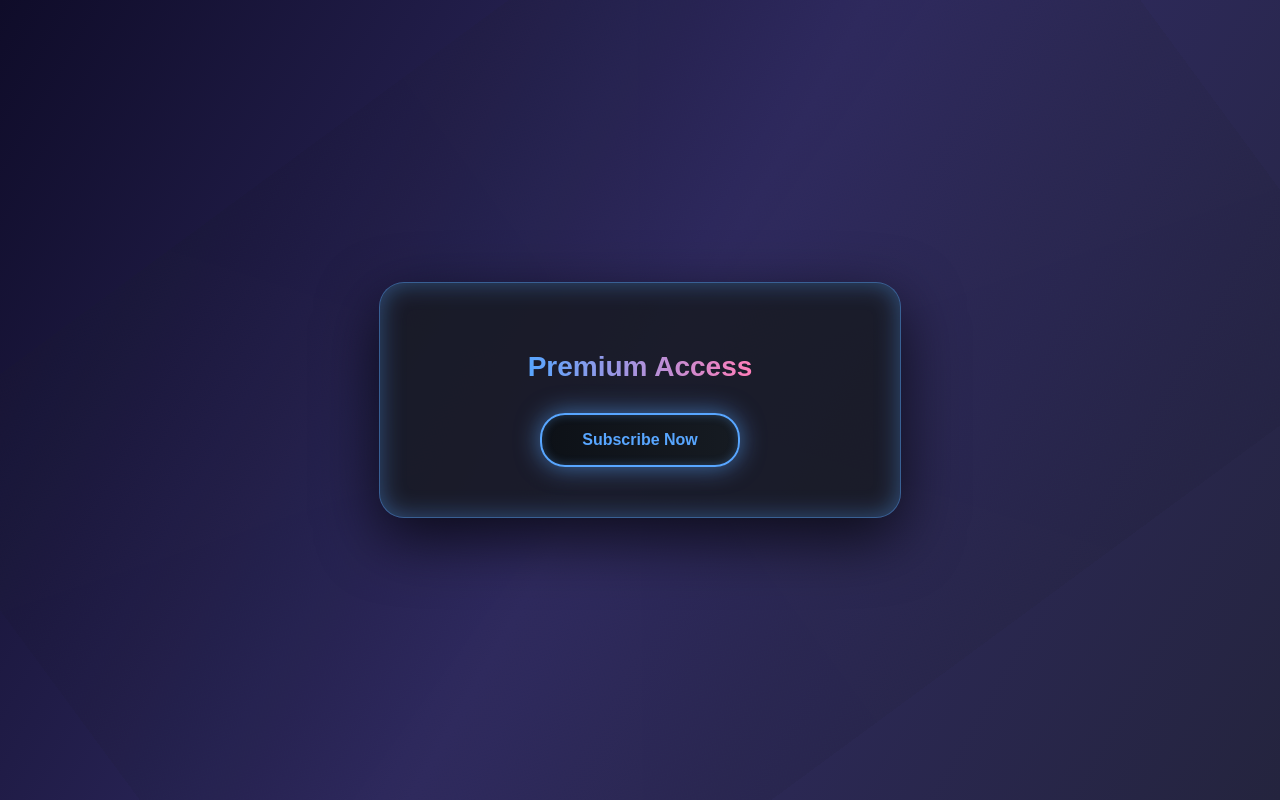
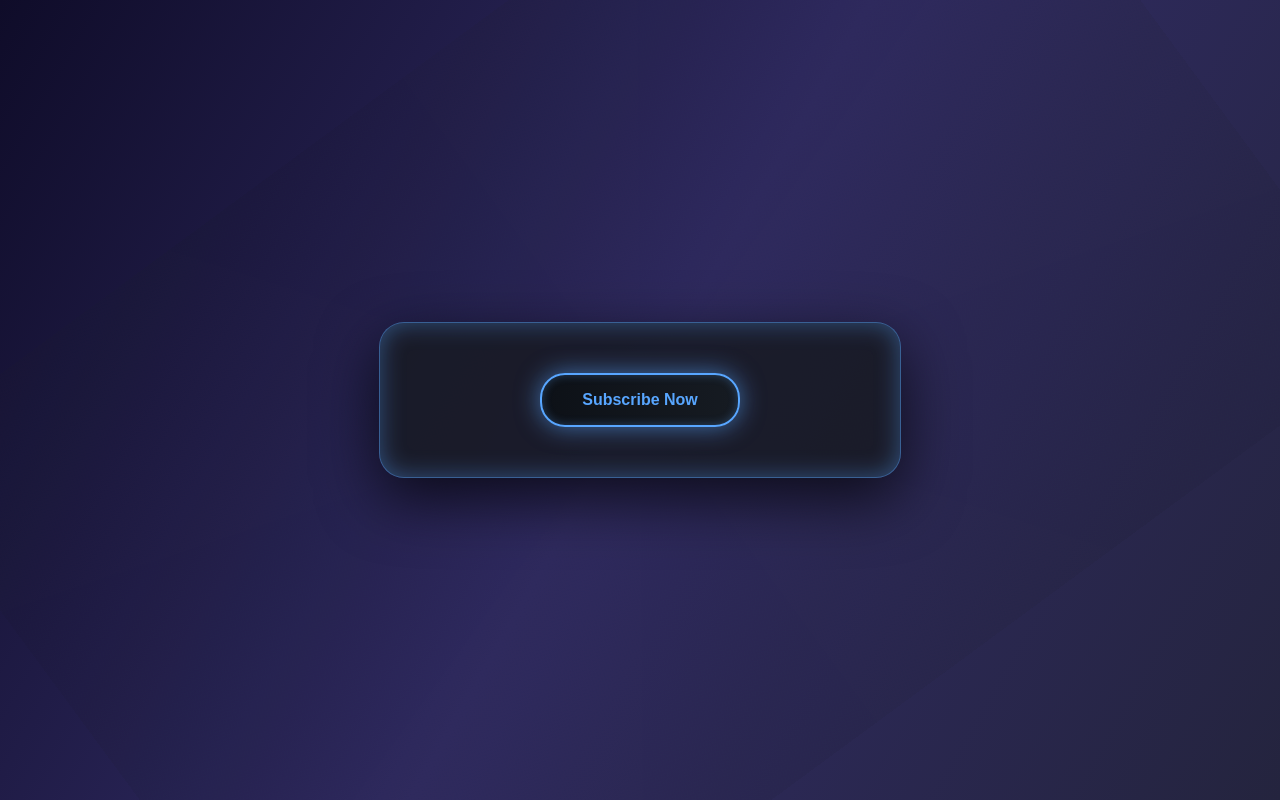
Before and after one commit to prasad5235692/sub-frontend, a React (Create React App) app: page / in a window 1280 px wide. Built offline with nearby package versions, Linux system fonts and the light colour scheme; the HTML template or start-up script is replaced by a standard one.

Commit message:
all update

```diff
--- a/src/App.jsx
+++ b/src/App.jsx
@@ -212,21 +212,6 @@ export default function DarkSubscribe() {
           </motion.button>
         )}
 
-        <motion.h1
-          initial={{ y: -50, opacity: 0 }}
-          animate={{ y: 0, opacity: 1 }}
-          transition={{ duration: 0.8 }}
-          style={{
-            marginBottom: 30,
-            fontSize: 28,
-            fontWeight: 800,
-            background: "linear-gradient(90deg, #58a6ff, #ff7eb9)",
-            WebkitBackgroundClip: "text",
-            WebkitTextFillColor: "transparent",
-          }}
-        >
-          Premium Access
-        </motion.h1>
 
         {user ? (
           <motion.div
```
